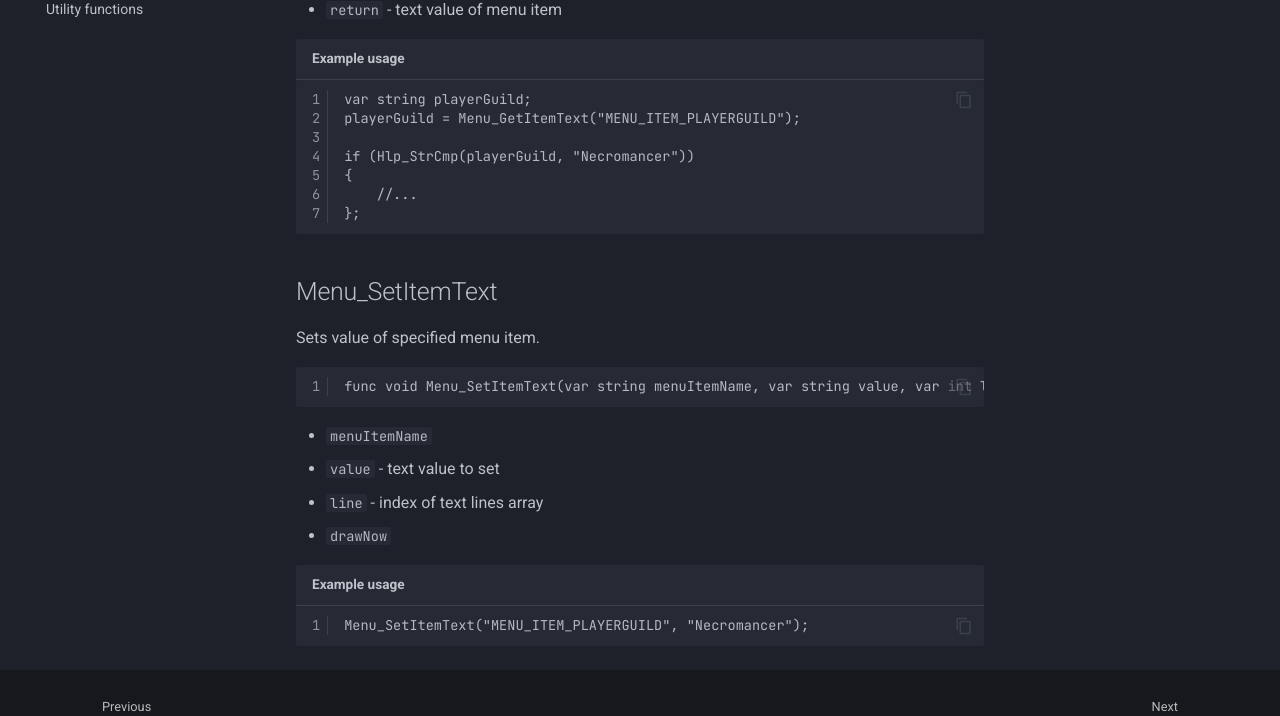
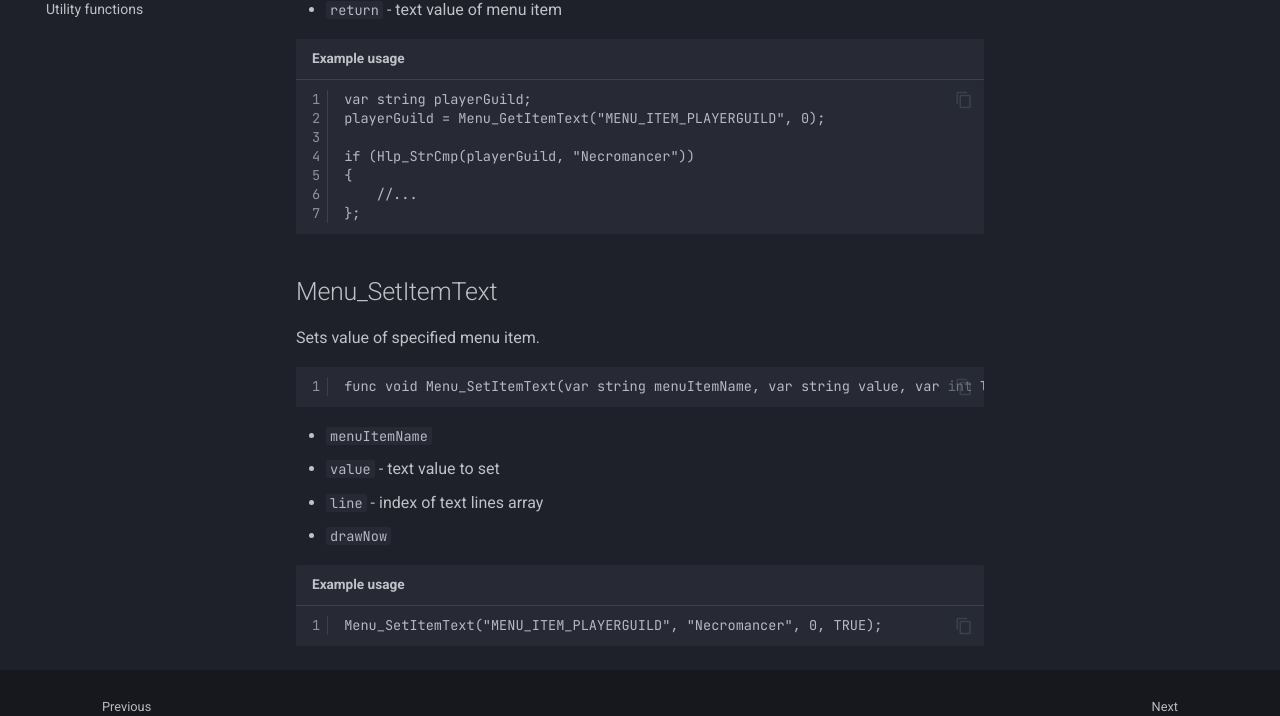
Before and after one commit to Doick-Union-Workshop/zDDocs, an MkDocs documentation site: the page built from docs/externals/menu.md, in a window 1280 px wide and 1273 px high. Shown: the part 446-1162 px from the top of the window. Built offline with MkDocs 1.6.1 and Material for MkDocs 9.7.7, drawn with Linux system fonts in a browser that asks for light colours; comment, search, counter and statistics services are not loaded.

Commit message:
Updated usage examples of menu externals

````diff
--- a/docs/externals/menu.md
+++ b/docs/externals/menu.md
@@ -14,7 +14,7 @@ func string Menu_GetItemText(var string menuItemName, var int line) {};
 
 ```dae title="Example usage"
 var string playerGuild;
-playerGuild = Menu_GetItemText("MENU_ITEM_PLAYERGUILD");
+playerGuild = Menu_GetItemText("MENU_ITEM_PLAYERGUILD", 0);
 
 if (Hlp_StrCmp(playerGuild, "Necromancer"))
 {
@@ -36,5 +36,5 @@ func void Menu_SetItemText(var string menuItemName, var string value, var int li
 - `drawNow`
 
 ```dae title="Example usage"
-Menu_SetItemText("MENU_ITEM_PLAYERGUILD", "Necromancer");
+Menu_SetItemText("MENU_ITEM_PLAYERGUILD", "Necromancer", 0, TRUE);
 ```
````
